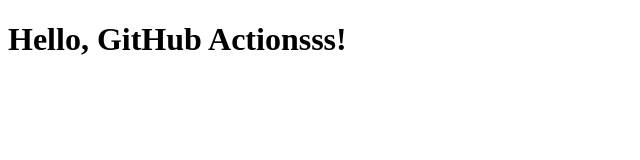
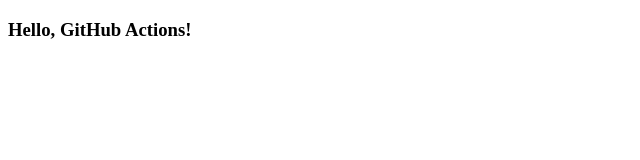
Before and after one commit to arch-liam/gh-deployment-workflow, a plain HTML site: page index.html in a window 1280 px wide. Shown: the whole page, without its empty margins (0-640 px from the left). Drawn offline with Linux system fonts and the light colour scheme.

Commit message:
Changing h1 to h3

```diff
--- a/index.html
+++ b/index.html
@@ -6,6 +6,6 @@
   <title>Hello, GitHub Actions!</title>
 </head>
 <body>
-  <h1>Hello, GitHub Actionsss!</h1>
+  <h3>Hello, GitHub Actions!</h3>
 </body>
 </html>
```
